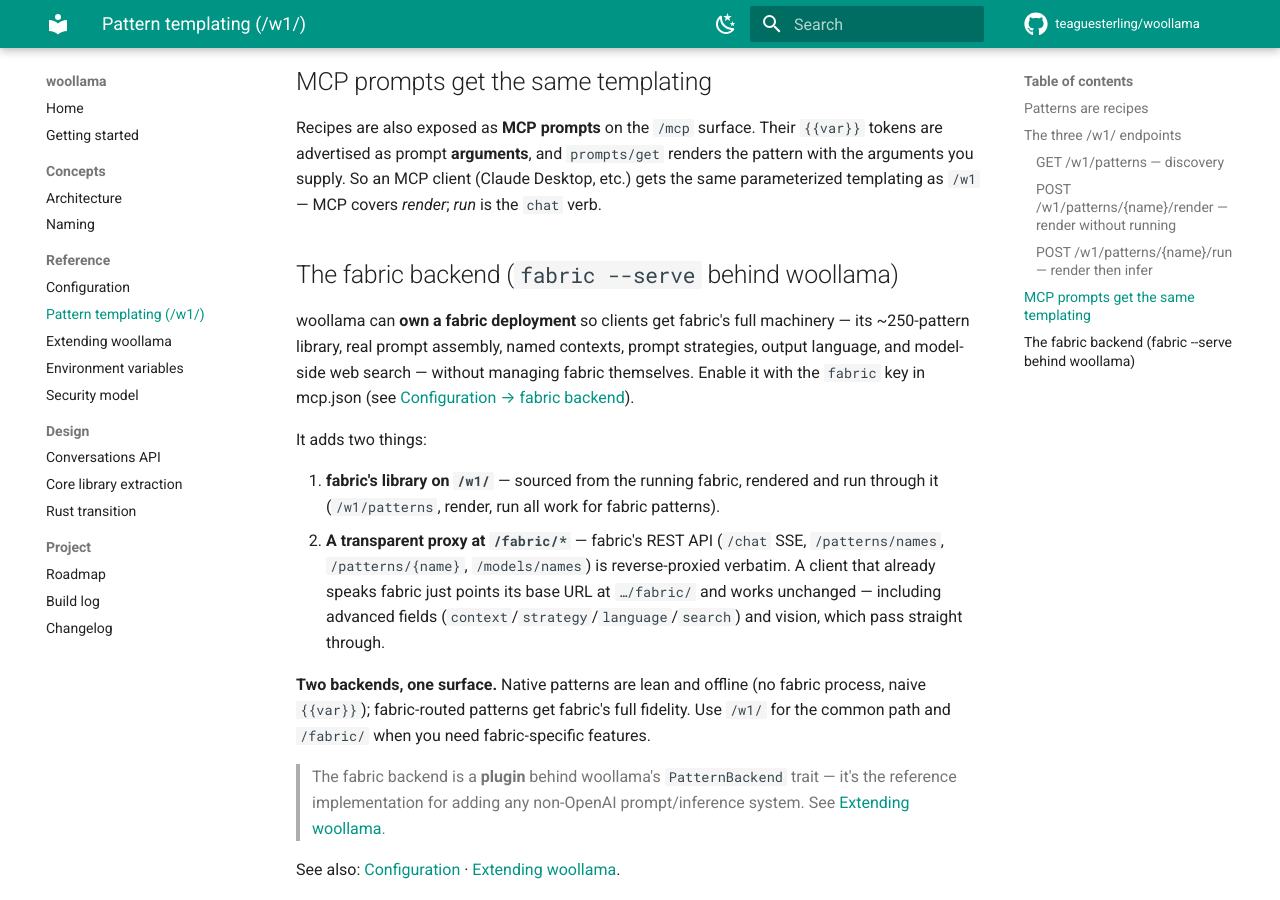
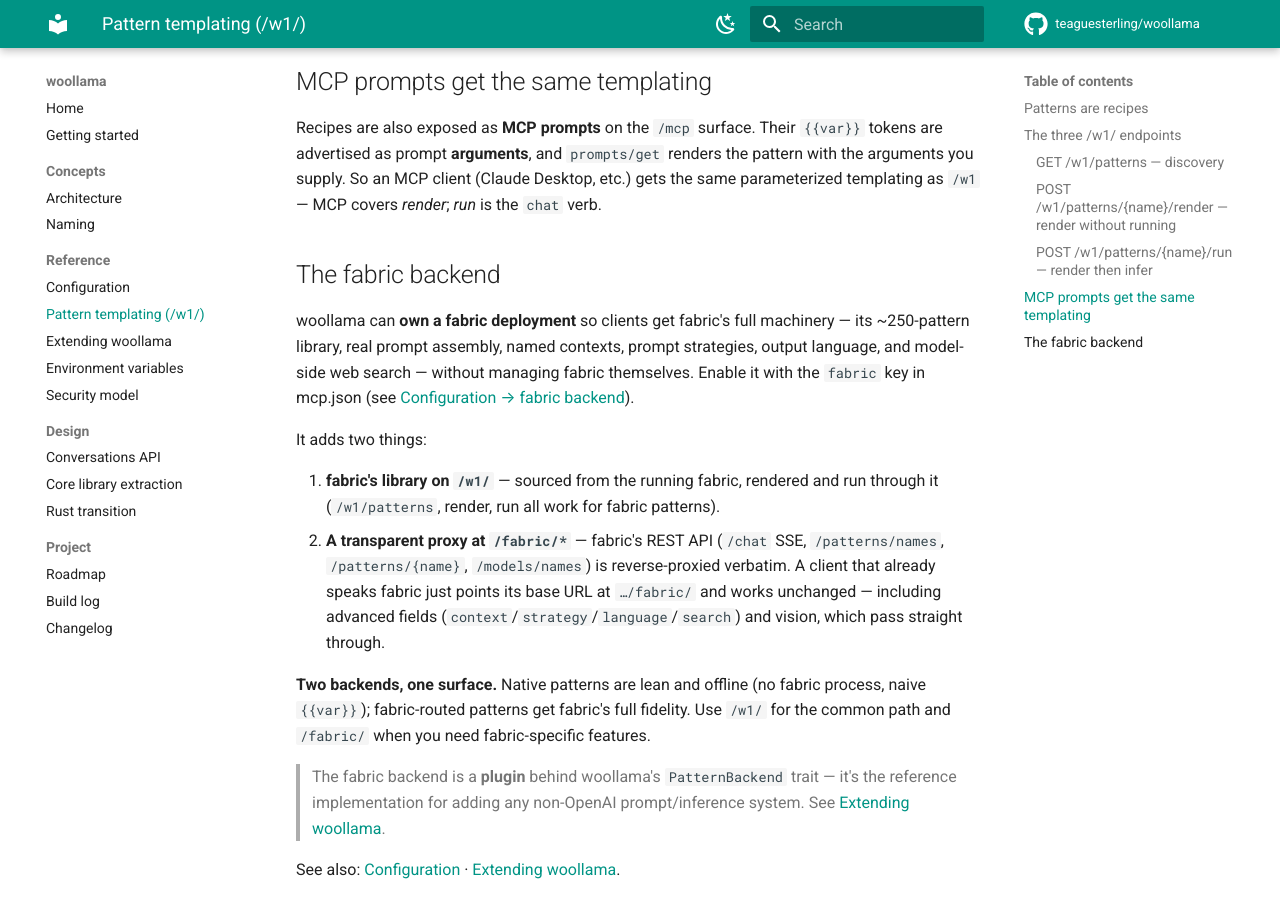
Before and after one commit to teaguesterling/woollama, an MkDocs documentation site: the page built from docs/patterns.md, in a window 1280 px wide and 900 px high, scrolled down 2036 px. Built offline with MkDocs 1.6.1 and Material for MkDocs 9.7.7, drawn with Linux system fonts in a browser that asks for light colours; comment, search, counter and statistics services are not loaded.

Commit message:
docs: simplify fabric-backend anchor (mkdocs --strict clean)
Co-Authored-By: Claude Opus 4.8 <noreply@anthropic.com>

```diff
--- a/docs/extending.md
+++ b/docs/extending.md
@@ -4,7 +4,7 @@ woollama's `/w1/` pattern surface is **pluggable**. The native path (recipes
 dispatched through `woollama-engine`) is built in; any *additional* source of
 patterns — a prompt library, another templating service, a non-OpenAI inference
 system — plugs in behind one trait: **`PatternBackend`**. The bundled
-[fabric backend](patterns.md#the-fabric-backend-fabric---serve-behind-woollama)
+[fabric backend](patterns.md#the-fabric-backend)
 is the reference implementation.
 
 This guide is for contributors adding a backend to `woollama-server`. It is a
--- a/docs/patterns.md
+++ b/docs/patterns.md
@@ -91,7 +91,7 @@ pattern with the arguments you supply. So an MCP client (Claude Desktop, etc.)
 gets the same parameterized templating as `/w1` — MCP covers *render*; *run* is
 the `chat` verb.
 
-## The fabric backend (`fabric --serve` behind woollama)
+## The fabric backend
 
 woollama can **own a fabric deployment** so clients get fabric's full machinery —
 its ~250-pattern library, real prompt assembly, named contexts, prompt
```
